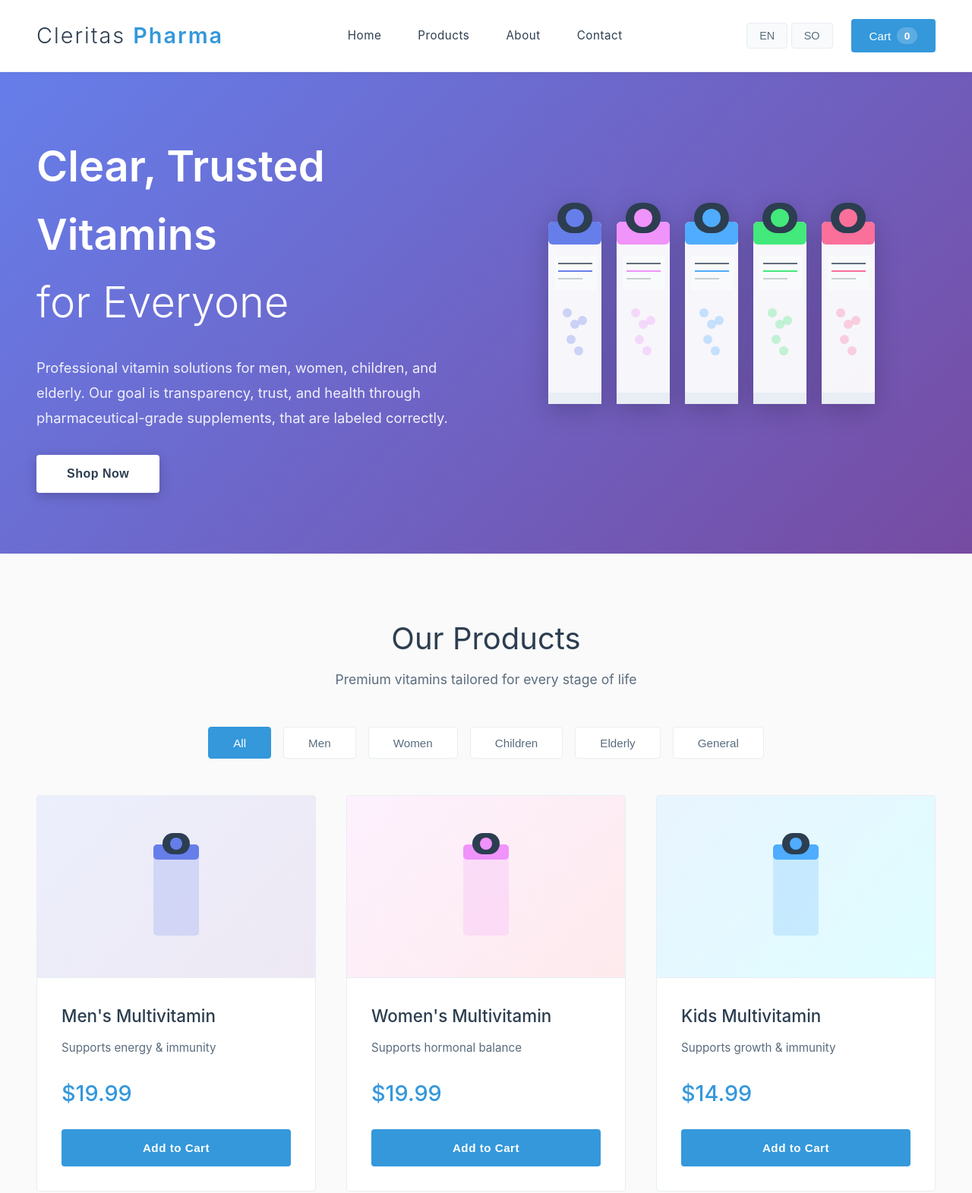
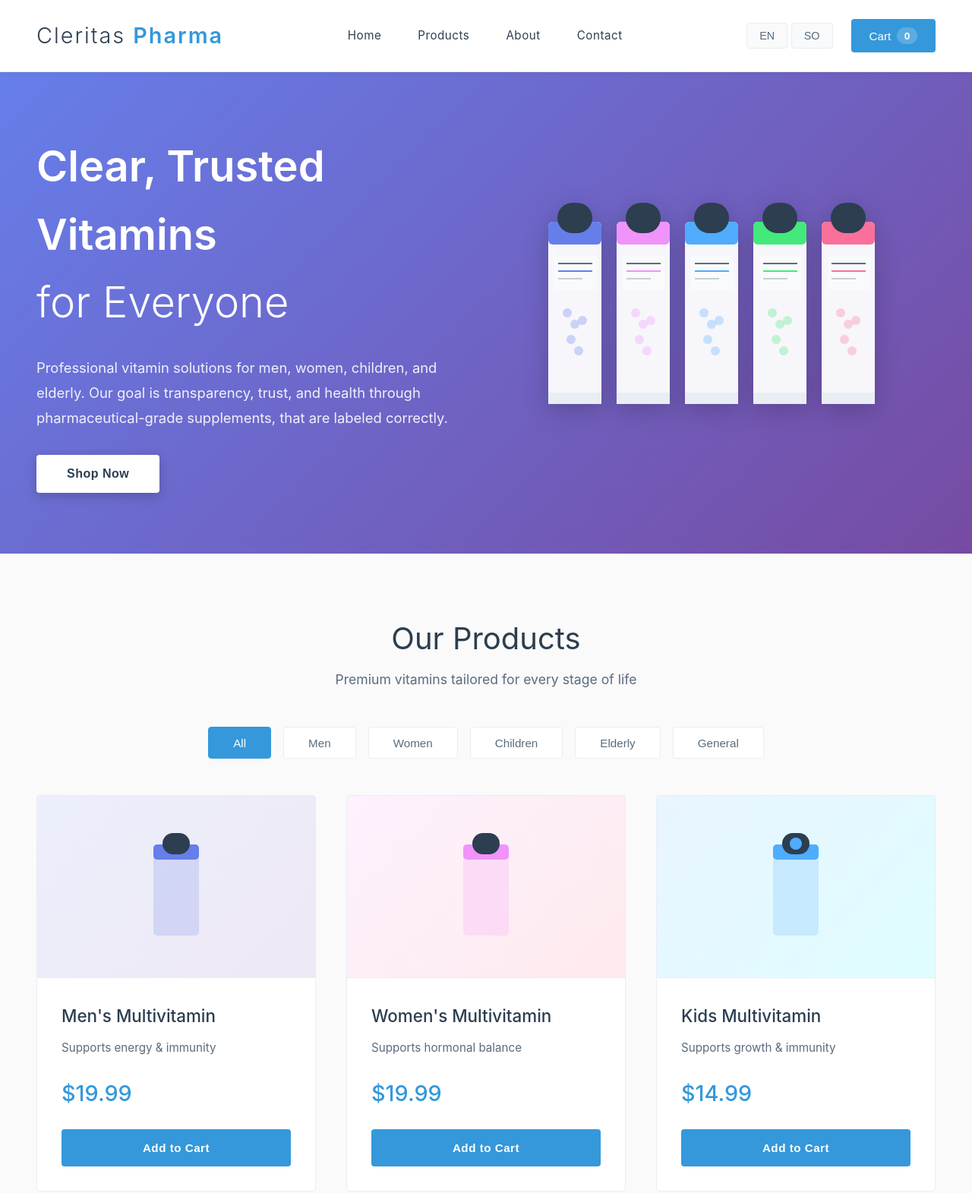
Before and after one commit to razaka88-spec/cleritas-landing, a plain HTML site: page index.html in a window 1280 px wide. Shown: the top 1571 px of the page at 76% size. Drawn offline with Linux system fonts and the light colour scheme.

Commit message:
Remove circles from SVG elements
Removed circles from various SVG elements in index.html.

```diff
--- a/index.html
+++ b/index.html
@@ -46,7 +46,6 @@
           <rect x="20" y="80" width="70" height="240" rx="6" fill="#ffffff" opacity="0.95"/>
           <rect x="20" y="80" width="70" height="30" rx="6" fill="#667eea"/>
           <rect x="32" y="55" width="46" height="40" rx="20" fill="#2c3e50"/>
-          <circle cx="55" cy="75" r="12" fill="#667eea"/>
           <rect x="28" y="125" width="56" height="45" fill="#f8fafb"/>
           <line x1="33" y1="135" x2="78" y2="135" stroke="#2c3e50" stroke-width="1.5"/>
           <line x1="33" y1="145" x2="78" y2="145" stroke="#667eea" stroke-width="2"/>
@@ -64,7 +63,6 @@
           <rect x="110" y="80" width="70" height="240" rx="6" fill="#ffffff" opacity="0.95"/>
           <rect x="110" y="80" width="70" height="30" rx="6" fill="#f093fb"/>
           <rect x="122" y="55" width="46" height="40" rx="20" fill="#2c3e50"/>
-          <circle cx="145" cy="75" r="12" fill="#f093fb"/>
           <rect x="118" y="125" width="56" height="45" fill="#f8fafb"/>
           <line x1="123" y1="135" x2="168" y2="135" stroke="#2c3e50" stroke-width="1.5"/>
           <line x1="123" y1="145" x2="168" y2="145" stroke="#f093fb" stroke-width="2"/>
@@ -82,7 +80,6 @@
           <rect x="200" y="80" width="70" height="240" rx="6" fill="#ffffff" opacity="0.95"/>
           <rect x="200" y="80" width="70" height="30" rx="6" fill="#4facfe"/>
           <rect x="212" y="55" width="46" height="40" rx="20" fill="#2c3e50"/>
-          <circle cx="235" cy="75" r="12" fill="#4facfe"/>
           <rect x="208" y="125" width="56" height="45" fill="#f8fafb"/>
           <line x1="213" y1="135" x2="258" y2="135" stroke="#2c3e50" stroke-width="1.5"/>
           <line x1="213" y1="145" x2="258" y2="145" stroke="#4facfe" stroke-width="2"/>
@@ -100,7 +97,6 @@
           <rect x="290" y="80" width="70" height="240" rx="6" fill="#ffffff" opacity="0.95"/>
           <rect x="290" y="80" width="70" height="30" rx="6" fill="#43e97b"/>
           <rect x="302" y="55" width="46" height="40" rx="20" fill="#2c3e50"/>
-          <circle cx="325" cy="75" r="12" fill="#43e97b"/>
           <rect x="298" y="125" width="56" height="45" fill="#f8fafb"/>
           <line x1="303" y1="135" x2="348" y2="135" stroke="#2c3e50" stroke-width="1.5"/>
           <line x1="303" y1="145" x2="348" y2="145" stroke="#43e97b" stroke-width="2"/>
@@ -118,7 +114,6 @@
           <rect x="380" y="80" width="70" height="240" rx="6" fill="#ffffff" opacity="0.95"/>
           <rect x="380" y="80" width="70" height="30" rx="6" fill="#fa709a"/>
           <rect x="392" y="55" width="46" height="40" rx="20" fill="#2c3e50"/>
-          <circle cx="415" cy="75" r="12" fill="#fa709a"/>
           <rect x="388" y="125" width="56" height="45" fill="#f8fafb"/>
           <line x1="393" y1="135" x2="438" y2="135" stroke="#2c3e50" stroke-width="1.5"/>
           <line x1="393" y1="145" x2="438" y2="145" stroke="#fa709a" stroke-width="2"/>
@@ -158,7 +153,6 @@
             <rect x="10" y="25" width="60" height="120" rx="5" fill="#667eea" opacity="0.2"/>
             <rect x="10" y="25" width="60" height="20" rx="5" fill="#667eea"/>
             <rect x="22" y="10" width="36" height="28" rx="14" fill="#2c3e50"/>
-            <circle cx="40" cy="24" r="8" fill="#667eea"/>
           </svg>
         </div>
         <div class="product-info">
@@ -175,7 +169,6 @@
             <rect x="10" y="25" width="60" height="120" rx="5" fill="#f093fb" opacity="0.2"/>
             <rect x="10" y="25" width="60" height="20" rx="5" fill="#f093fb"/>
             <rect x="22" y="10" width="36" height="28" rx="14" fill="#2c3e50"/>
-            <circle cx="40" cy="24" r="8" fill="#f093fb"/>
           </svg>
         </div>
         <div class="product-info">
@@ -209,7 +202,6 @@
             <rect x="10" y="25" width="60" height="120" rx="5" fill="#43e97b" opacity="0.2"/>
             <rect x="10" y="25" width="60" height="20" rx="5" fill="#43e97b"/>
             <rect x="22" y="10" width="36" height="28" rx="14" fill="#2c3e50"/>
-            <circle cx="40" cy="24" r="8" fill="#43e97b"/>
           </svg>
         </div>
         <div class="product-info">
@@ -226,7 +218,6 @@
             <rect x="10" y="25" width="60" height="120" rx="5" fill="#fa709a" opacity="0.2"/>
             <rect x="10" y="25" width="60" height="20" rx="5" fill="#fa709a"/>
             <rect x="22" y="10" width="36" height="28" rx="14" fill="#2c3e50"/>
-            <circle cx="40" cy="24" r="8" fill="#fa709a"/>
           </svg>
         </div>
         <div class="product-info">
```
